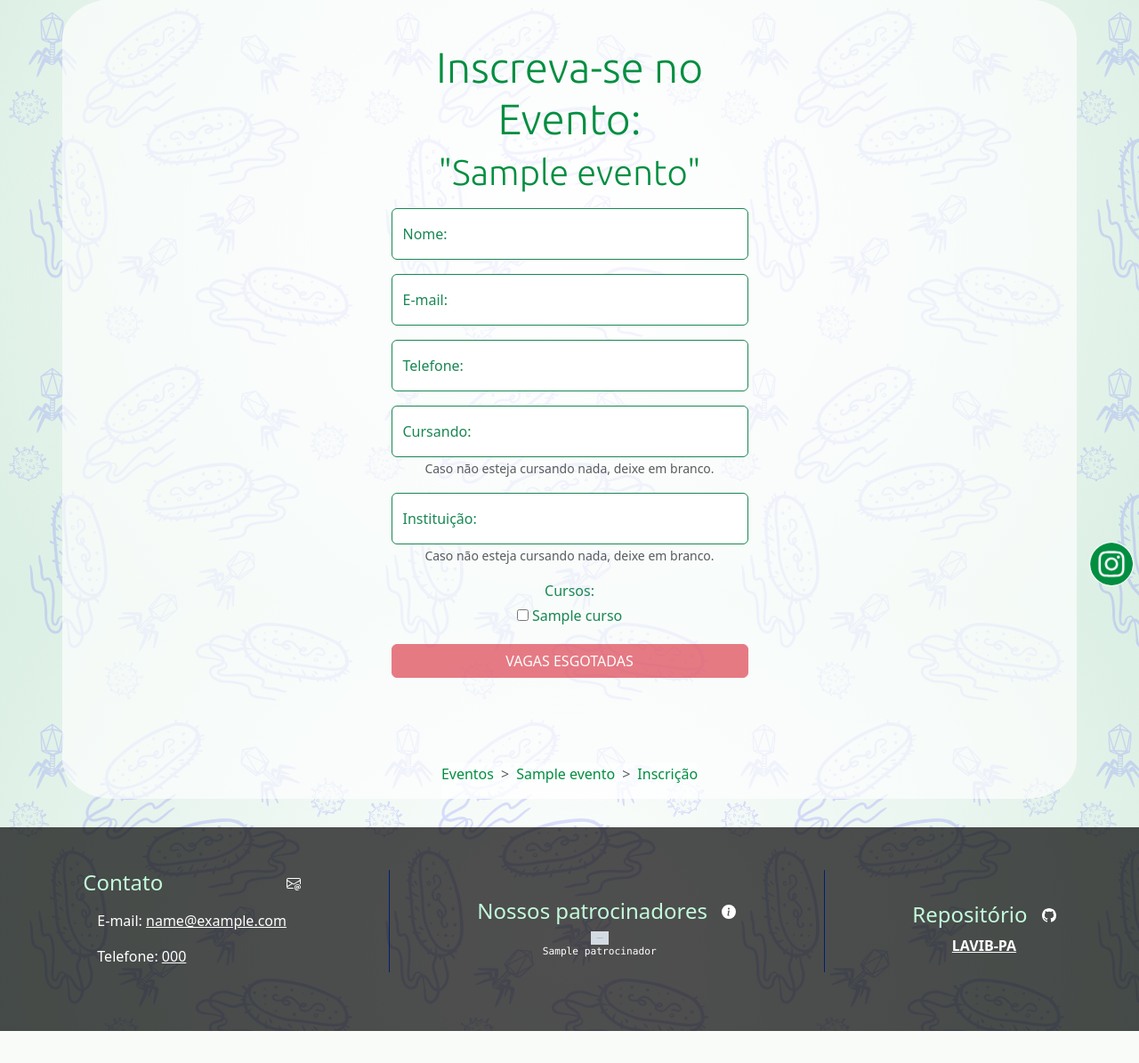
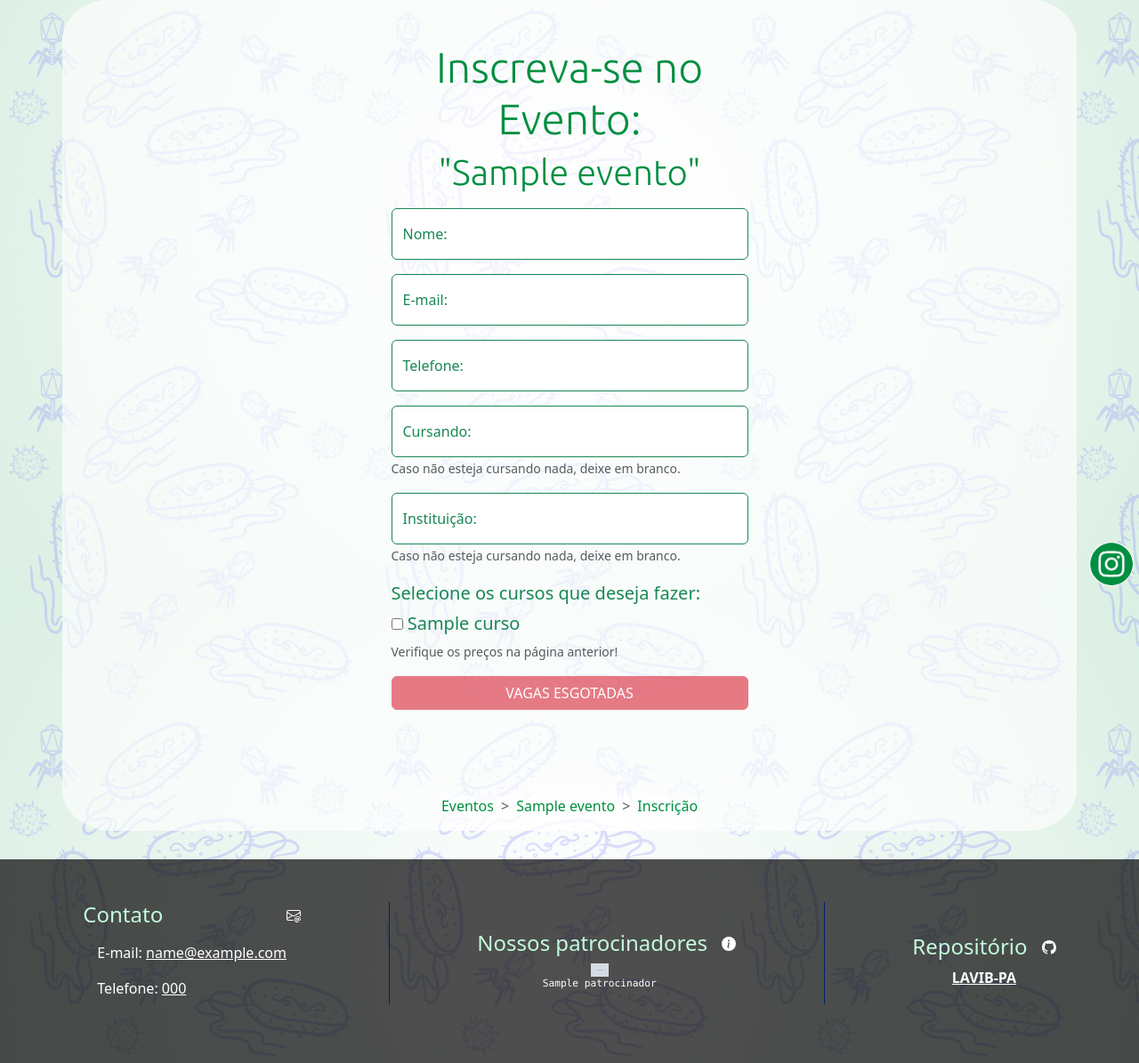
Before and after one commit to leon-rdo/LAVIB-PA, a Django app: a page that uses main/templates/main/inscricao.html in a window 1280 px wide. Shown: the part 125-1320 px from the top of the page at 89% size. Before the commit the page ends 1284 px from the top, so only its background shows below. Run offline with Django 4.2, Linux system fonts and the light colour scheme; tables that the repository leaves empty hold one stand-in row (values such as "Sample post"); grey boxes marked "Sample" are stand-in pictures.

Commit message:
refactor: add help text to cursos field

```diff
--- a/main/forms.py
+++ b/main/forms.py
@@ -14,8 +14,9 @@ class InscritoForm(ModelForm):
     cursos = forms.ModelMultipleChoiceField(
         queryset=Curso.objects.all(),
         widget=forms.CheckboxSelectMultiple(attrs={'class': 'my-1'}),
-        label=_('Cursos'),
-        required=False
+        label=_('Selecione os cursos que deseja fazer:'),
+        required=False,
+        help_text=_('Verifique os preços na página anterior!')
     )
 
     def __init__(self, *args, **kwargs):
--- a/main/templates/main/inscricao.html
+++ b/main/templates/main/inscricao.html
@@ -29,15 +29,22 @@
       <div class="form-floating mb-3">
         {{ field }}
         {{ field.label_tag }}
-        <small class="form-text">{{ field.help_text }}</small>
+        <div class="w-100 text-start">
+          <small class="form-text">{{ field.help_text }}</small>
+        </div>
       </div>
+      {% else %}
+        {% if form.cursos.field.queryset.exists %}
+          <div class="w-100 d-flex align-items-start flex-column fs-5">
+            {{ form.cursos.label_tag }}
+            {{ form.cursos }}
+          </div>
+          <div class="w-100 text-start">
+            <small class="small form-text">{{ form.cursos.help_text }}</small>
+          </div>
+        {% endif %}
       {% endif %}
       {% endfor %}
-
-      {% if form.cursos.field.queryset.exists %}
-      {{ form.cursos.label_tag }}
-      {{ form.cursos }}
-      {% endif %}
 
       {% if evento.vagas_restantes == 0 %}
       <button type="reset" class="btn w-100 btn-danger mt-3" disabled>VAGAS ESGOTADAS</button>
```
